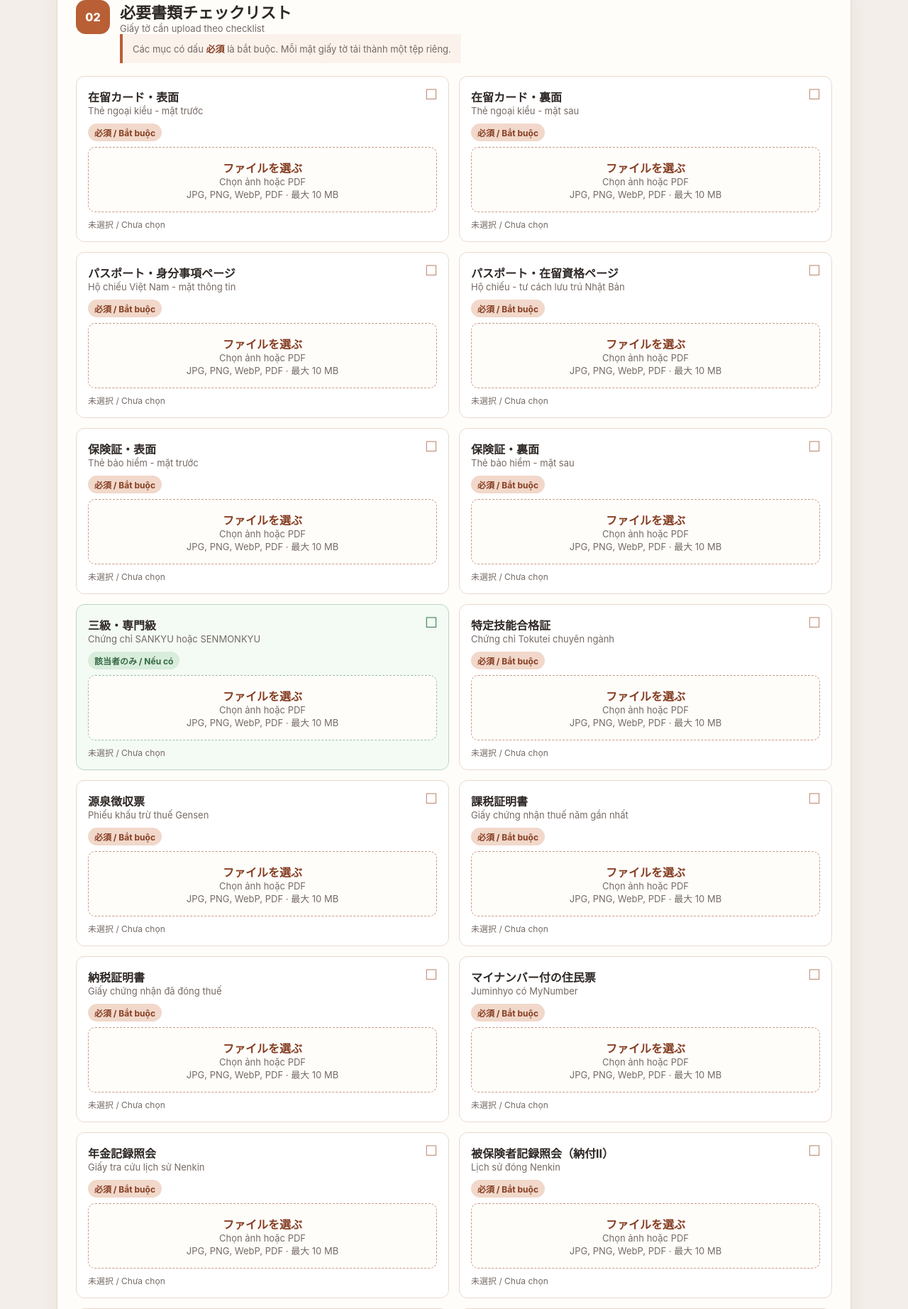
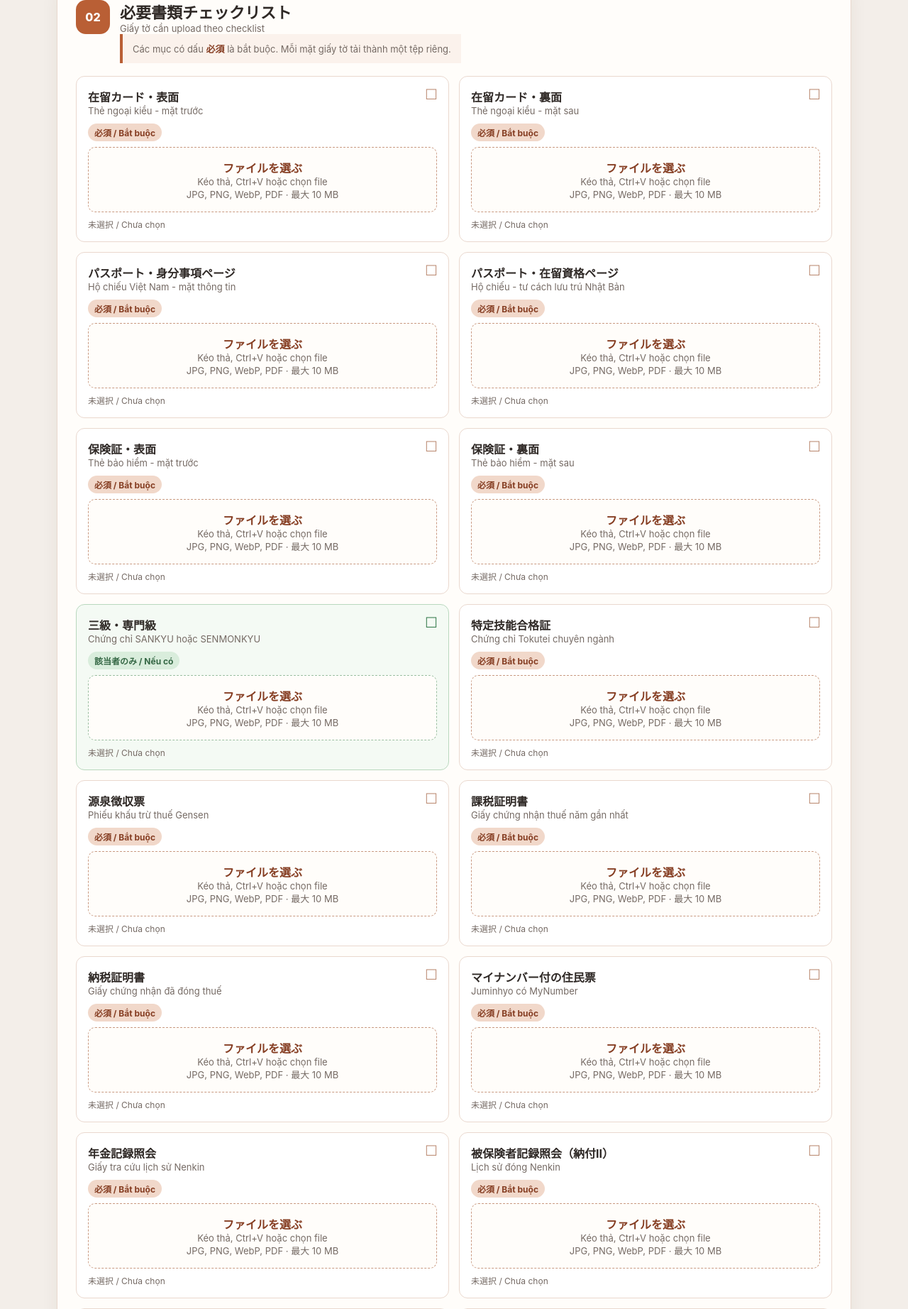
Before and after one commit to VuBao/visa-submit, a PHP site: page /apply-visa/index.html in a window 1280 px wide. Shown: the part 638-2482 px from the top of the page at 71% size. Run offline with PHP 8.4, Linux system fonts and the light colour scheme.

Commit message:
feat: support drag drop and clipboard paste uploads

```diff
--- a/visa-pages/assets/visa.css
+++ b/visa-pages/assets/visa.css
@@ -194,6 +194,11 @@ body {
   background: #fffdfa;
   text-align: center;
   cursor: pointer;
+}
+.visa-file-picker.is-dragging {
+  border-color: var(--p);
+  background: #fff1e8;
+  box-shadow: 0 0 0 3px rgba(191, 92, 45, 0.14);
 }
 .visa-file-picker input {
   position: absolute;
--- a/visa-pages/assets/visa.js
+++ b/visa-pages/assets/visa.js
@@ -24,9 +24,58 @@
   };
   const documentGrid = document.getElementById("visa-documents");
   documentGrid.innerHTML = Object.entries(docs).map(([key, value]) =>
-    `<article class="visa-document-card ${value[2] ? "is-required" : "is-optional"}"><div class="visa-document-title"><h3>${value[0]}</h3><p>${value[1]}</p></div><div class="visa-required">${value[2] ? "必須 / Bắt buộc" : "該当者のみ / Nếu có"}</div><label class="visa-file-picker"><input type="file" name="documents[${key}]" accept=".jpg,.jpeg,.png,.webp,.pdf,image/jpeg,image/png,image/webp,application/pdf" ${value[2] ? "required" : ""}><b>ファイルを選ぶ</b><span>Chọn ảnh hoặc PDF</span><small>JPG, PNG, WebP, PDF · 最大 10 MB</small></label><div class="visa-file-name">未選択 / Chưa chọn</div></article>`,
+    `<article class="visa-document-card ${value[2] ? "is-required" : "is-optional"}"><div class="visa-document-title"><h3>${value[0]}</h3><p>${value[1]}</p></div><div class="visa-required">${value[2] ? "必須 / Bắt buộc" : "該当者のみ / Nếu có"}</div><label class="visa-file-picker"><input type="file" name="documents[${key}]" accept=".jpg,.jpeg,.png,.webp,.pdf,image/jpeg,image/png,image/webp,application/pdf" ${value[2] ? "required" : ""}><b>ファイルを選ぶ</b><span>Kéo thả, Ctrl+V hoặc chọn file</span><small>JPG, PNG, WebP, PDF · 最大 10 MB</small></label><div class="visa-file-name">未選択 / Chưa chọn</div></article>`,
   ).join("");
   const allowed = ["image/jpeg", "image/png", "image/webp", "application/pdf"];
+  let lastFocusedCard = null;
+
+  const fileFromClipboard = (clipboard) => {
+    if (!clipboard) return null;
+    if (clipboard.files?.length) return clipboard.files[0];
+    for (const item of clipboard.items || []) {
+      if (item.kind === "file") return item.getAsFile();
+    }
+    return null;
+  };
+
+  const assignFile = (input, file) => {
+    if (!file) return;
+    const transfer = new DataTransfer();
+    transfer.items.add(file);
+    input.files = transfer.files;
+    input.dispatchEvent(new Event("change", { bubbles: true }));
+  };
+
+  const fileInputs = form.querySelectorAll("input[type=file]");
+  fileInputs.forEach((input) => {
+    const card = input.closest(".visa-document-card");
+    const dropZone = input.closest(".visa-file-picker");
+    card.addEventListener("click", () => {
+      lastFocusedCard = card;
+    });
+    dropZone.addEventListener("dragover", (event) => {
+      event.preventDefault();
+      dropZone.classList.add("is-dragging");
+    });
+    dropZone.addEventListener("dragleave", () => {
+      dropZone.classList.remove("is-dragging");
+    });
+    dropZone.addEventListener("drop", (event) => {
+      event.preventDefault();
+      dropZone.classList.remove("is-dragging");
+      assignFile(input, event.dataTransfer?.files?.[0]);
+    });
+  });
+  document.addEventListener("focusin", (event) => {
+    if (!event.target.closest(".visa-document-card")) lastFocusedCard = null;
+  });
+  document.addEventListener("paste", (event) => {
+    if (!lastFocusedCard) return;
+    const file = fileFromClipboard(event.clipboardData);
+    if (!file) return;
+    event.preventDefault();
+    assignFile(lastFocusedCard.querySelector('input[type="file"]'), file);
+  });
   form.querySelectorAll("input[type=file]").forEach((input) =>
     input.addEventListener("change", () => {
       const output = input
```
